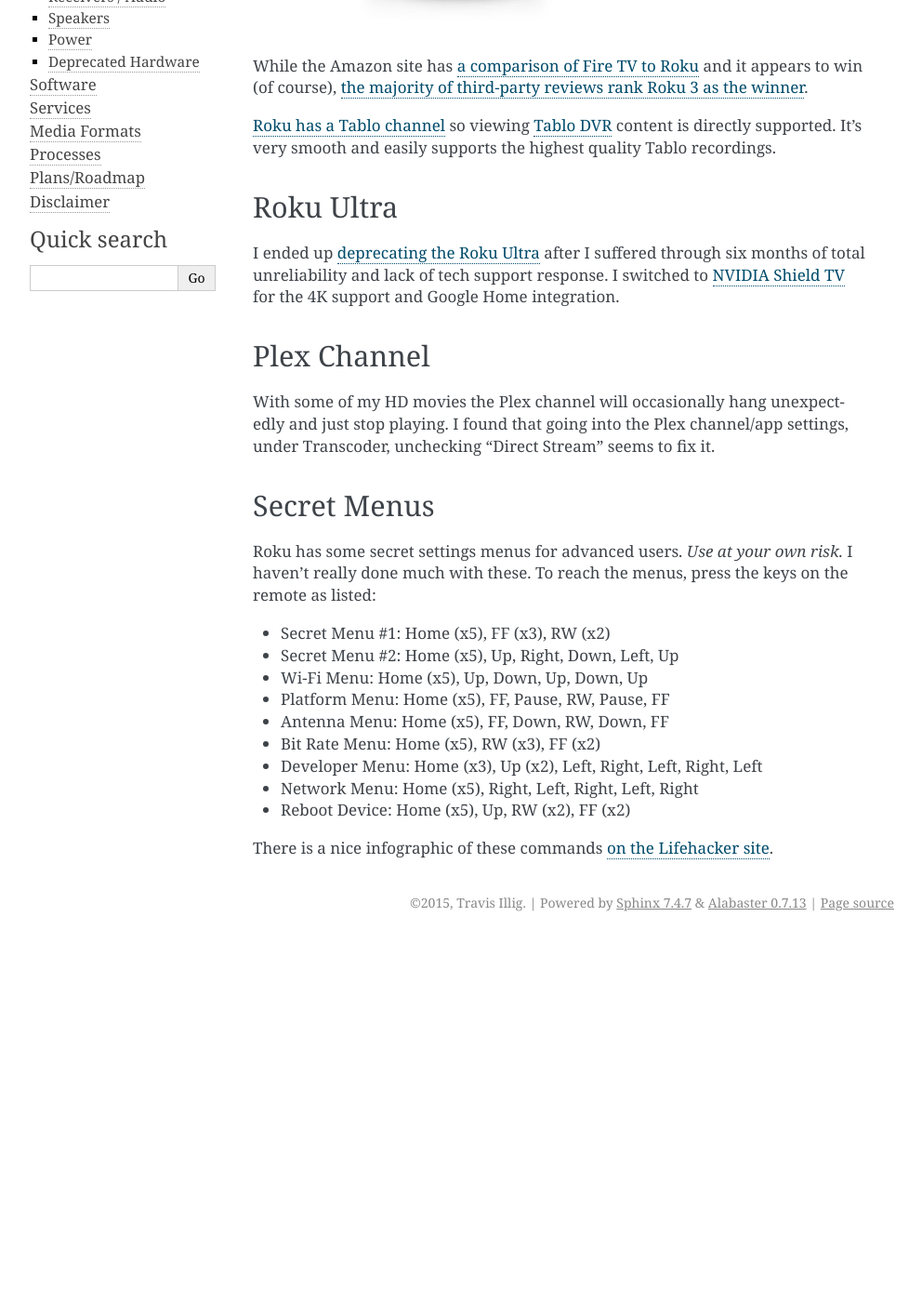
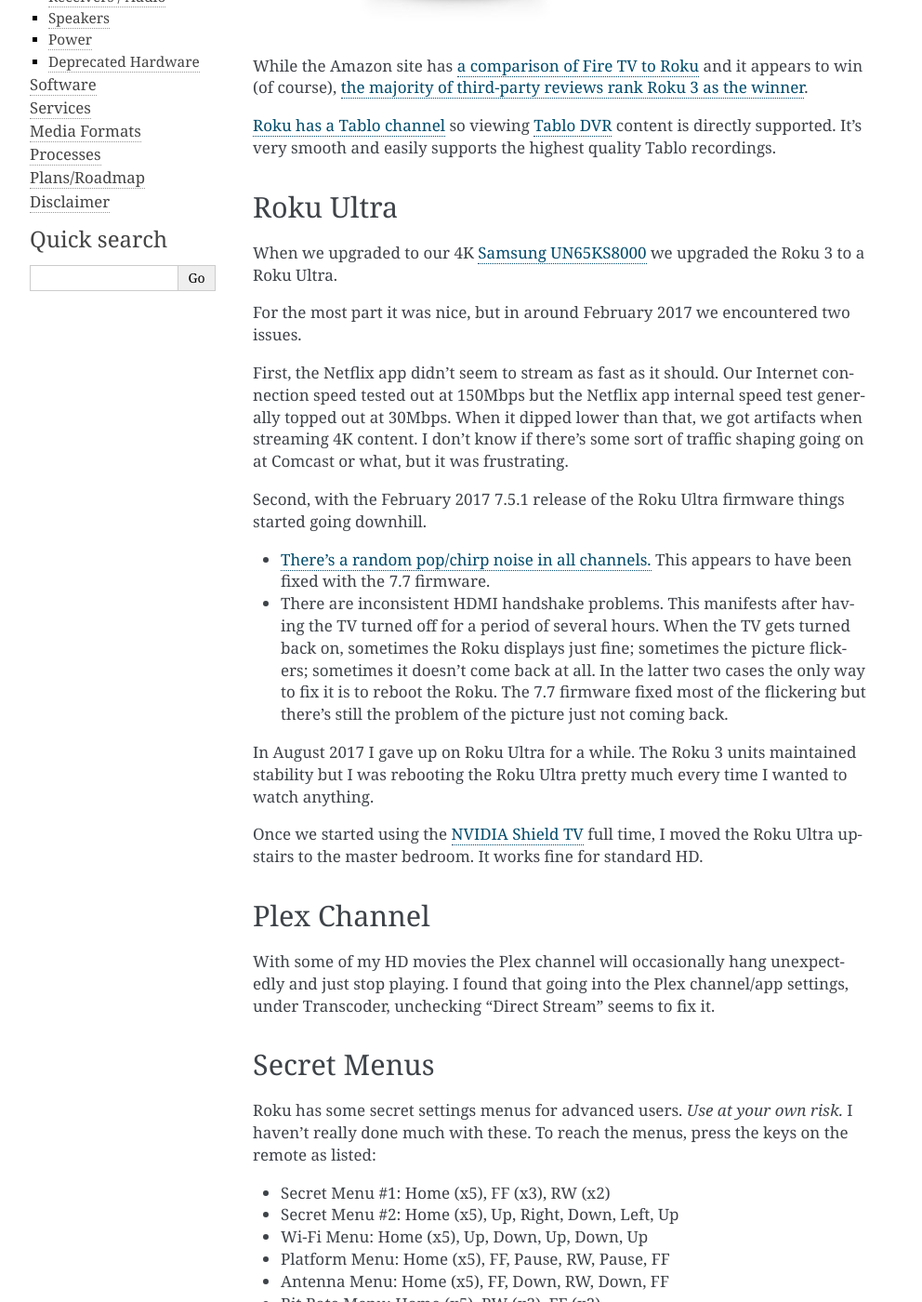
Before and after one commit to tillig/mediacenter, a Sphinx documentation site: the page built from docs/hardware/frontend/roku.rst, in a window 1280 px wide and 1400 px high, scrolled down 436 px. Shown: the whole window at 93% size, without its empty margins (148-1140 px from the left). Built offline with Sphinx 7.4.7, drawn with Linux system fonts in a browser that asks for light colours; before the commit the page ends 1446 px from its top, so only the background shows below that.

Commit message:
Reinstated use of Roku Ultra.

```diff
--- a/docs/hardware/deprecated/index.rst
+++ b/docs/hardware/deprecated/index.rst
@@ -11,5 +11,4 @@
     dellstudiohybrid.rst
     cm3000.rst
     yamaharxv777bt.rst
-    roku.rst
     hpex475.rst
--- a/docs/hardware/frontend/roku.rst
+++ b/docs/hardware/frontend/roku.rst
@@ -16,7 +16,20 @@
 Roku Ultra
 ==========
 
-I ended up :doc:`deprecating the Roku Ultra <../deprecated/roku>` after I suffered through six months of total unreliability and lack of tech support response. I switched to :doc:`NVIDIA Shield TV <nvidiashield>` for the 4K support and Google Home integration.
+When we upgraded to our 4K :doc:`Samsung UN65KS8000 <../tv/samsungun65ks8000>` we upgraded the Roku 3 to a Roku Ultra.
+
+For the most part it was nice, but in around February 2017 we encountered two issues.
+
+First, the Netflix app didn't seem to stream as fast as it should. Our Internet connection speed tested out at 150Mbps but the Netflix app internal speed test generally topped out at 30Mbps. When it dipped lower than that, we got artifacts when streaming 4K content. I don't know if there's some sort of traffic shaping going on at Comcast or what, but it was frustrating.
+
+Second, with the February 2017 7.5.1 release of the Roku Ultra firmware things started going downhill.
+
+- `There's a random pop/chirp noise in all channels. <https://forums.roku.com/viewtopic.php?f=28&t=98931&p=555044#p555044>`_ This appears to have been fixed with the 7.7 firmware.
+- There are inconsistent HDMI handshake problems. This manifests after having the TV turned off for a period of several hours. When the TV gets turned back on, sometimes the Roku displays just fine; sometimes the picture flickers; sometimes it doesn't come back at all. In the latter two cases the only way to fix it is to reboot the Roku. The 7.7 firmware fixed most of the flickering but there's still the problem of the picture just not coming back.
+
+In August 2017 I gave up on Roku Ultra for a while. The Roku 3 units maintained stability but I was rebooting the Roku Ultra pretty much every time I wanted to watch anything.
+
+Once we started using the :doc:`NVIDIA Shield TV <nvidiashield>` full time, I moved the Roku Ultra upstairs to the master bedroom. It works fine for standard HD.
 
 Plex Channel
 ============
```
Also changed, not shown: docs/hardware/deprecated/roku.rst (deleted, +0 -19 lines).
